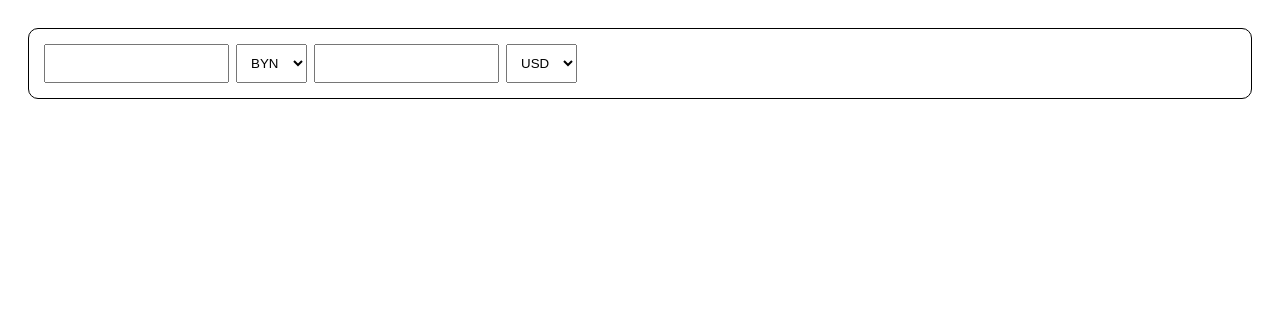
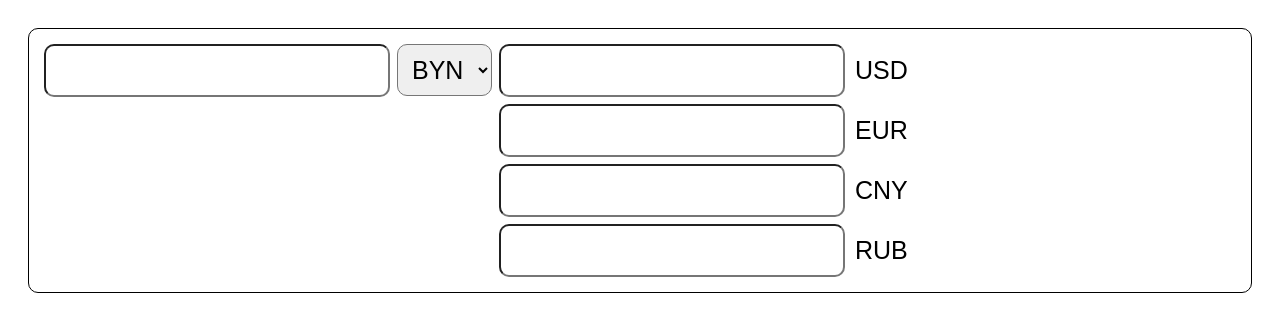
Before and after one commit to AngelinaStalnaya/currency_converter, a plain HTML site: page index.html in a window 1280 px wide. Drawn offline with Linux system fonts and the light colour scheme.

Commit message:
added select with output boxes

```diff
--- a/index.css
+++ /dev/null
@@ -1,19 +0,0 @@
-.main {
-    margin: 0;
-    padding: 20px;
-    font-size: 30px;
-}
-
-.form {
-    display: flex;
-    gap: 7px;
-
-    padding: 15px;
-    border: 1px solid black;
-    border-radius: 10px;
-}
-
-.select {
-    min-width: 70px;
-    padding: 10px;
-}
--- a/index.html
+++ b/index.html
@@ -1,35 +1,34 @@
 <!DOCTYPE html>
 <html lang="en">
   <head>
-    <meta charset="UTF-8">
-    <meta name="viewport" content="width=device-width, initial-scale=1.0">
-    <link rel="stylesheet" href="index.css">
-    <script src="./main.js" defer></script>
+    <meta charset="UTF-8" />
+    <meta name="viewport" content="width=device-width, initial-scale=1.0" />
+    <link rel="stylesheet" href="styles.css" />
+    <script src="./main.js" type="module" defer></script>
     <title>Currency converter</title>
   </head>
   <body>
     <main class="main">
       <form action="./main.js" method="post" class="form">
-            <input type="text" name="currency-from" id="input-currency-from">
-            <select name="select-currency" id="select-from" class="select" required>
-                <option class="option" value="BYN" selected>BYN</option>
+        <div class="currency-from">
+          <input
+            type="number"
+            name="input-currency-from"
+            id="input-currency-from"
+            inputmode="numeric"
+            class="input"
+          />
+          <select id="select-currency" class="select-currency" name="select-currency" required>
+            <option class="option" value="BYN">BYN</option>
             <option class="option" value="USD">USD</option>
             <option class="option" value="EUR">EUR</option>
             <option class="option" value="CNY">CNY</option>
             <option class="option" value="RUB">RUB</option>
           </select>
-            <input type="text" name="currency-to" id="input-currency-to" value="">
-            <select name="select-currency" id="select-to" class="select" required>
-                <option class="option" value="BYN">BYN</option>
-                <option class="option" value="USD" selected>USD</option>
-                <option class="option" value="EUR">EUR</option>
-                <option class="option" value="CNY">CNY</option>
-                <option class="option" value="RUB">RUB</option>
-            </select>
+        </div>
+        <div class="currencies-to" id="currencies-result"></div>
       </form>
     </main>
 
   </body>
-
-
 </html>
--- /dev/null
+++ b/inputResult.js
@@ -0,0 +1,18 @@
+export default function createInputResult(id) {
+    let resultDiv = document.createElement('div');
+    resultDiv.className = 'result';
+
+    let labelElem = document.createElement('label');
+    labelElem.htmlFor = id;
+    labelElem.textContent = id;
+
+    let inputElem = document.createElement('input');
+    inputElem.type = 'number';
+    inputElem.id = id;
+    inputElem.className = 'input currency-result';
+
+    resultDiv.appendChild(labelElem);
+    resultDiv.appendChild(inputElem);
+
+    return resultDiv;
+ };
--- a/main.js
+++ b/main.js
@@ -0,0 +1,25 @@
+import createInputResult from "./inputResult.js";
+
+const currencyArray = ["BYN", "USD", "EUR", "CNY", "RUB"];
+
+const returnSum = (currencyAmmount, currencyEquivalent) => {
+  return currencyAmmount * currencyEquivalent;
+};
+
+
+const resultContainer = document.getElementById("currencies-result");
+let selectedCurrency = document.getElementById("select-currency");
+
+for (let currency of currencyArray.filter(item => item != selectedCurrency.value)) {
+  resultContainer.appendChild(createInputResult(currency));
+}
+
+selectedCurrency.addEventListener("change", (e) => {
+  let selectedCurrencyValue = e.target.value;
+
+  let resultCurrencies = currencyArray.filter((item) => item != selectedCurrencyValue);
+    resultContainer.innerHTML = '';
+    for (let currency of resultCurrencies) {
+        resultContainer.appendChild(createInputResult(currency));
+    }
+});
--- /dev/null
+++ b/styles.css
@@ -0,0 +1,40 @@
+.main {
+    margin: 0;
+    padding: 20px;
+    font-size: 25px;
+    font-family: Arial, Helvetica, sans-serif;
+}
+
+.form {
+    display: flex;
+    gap: 7px;
+    padding: 15px;
+    border: 1px solid black;
+    border-radius: 10px;
+}
+
+.select-currency {
+    min-width: 70px;
+    border-radius: 10px;
+    padding: 10px;
+    font-size: 25px;
+}
+
+.input {
+    border-radius: 10px;
+    padding: 10px;
+    font-size: 25px;
+}
+
+.currencies-to {
+    display: flex;
+    flex-direction: column;
+    gap: 7px;
+}
+
+.result {
+    display: flex;
+    flex-direction: row-reverse;
+    gap: 10px;
+    align-items: center;
+}
```
Also changed, not shown: select.js (deleted). Lines whose indentation alone changed are shown as unchanged.
